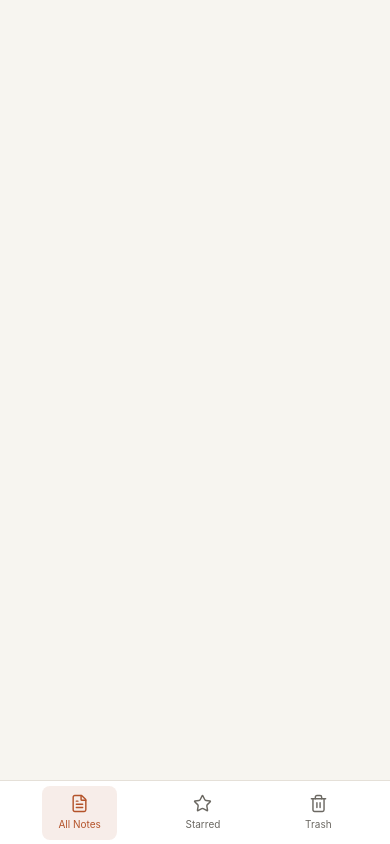
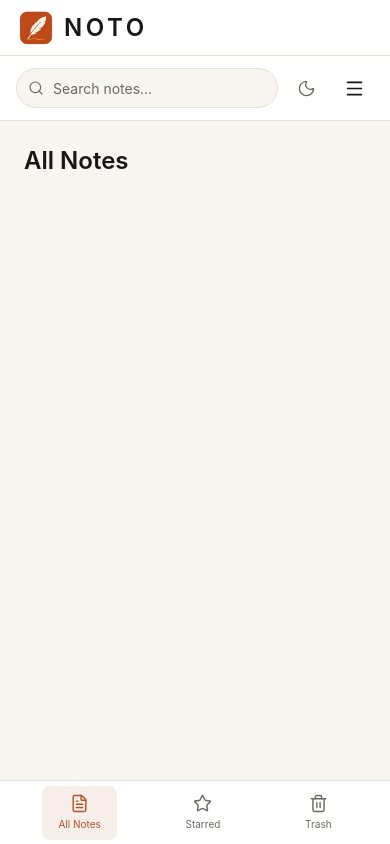
Before and after one commit to 10pshine-cohort-9/cohort-9-mern-7817-wajahat, a React app in the folder frontend/: page /dashboard in a window 390 px wide. Built offline with nearby package versions, Linux system fonts and the light colour scheme; the HTML template or start-up script is replaced by a standard one.

Commit message:
adding responsive topbar

```diff
--- /dev/null
+++ b/frontend/src/components/layout/Topbar.jsx
@@ -0,0 +1,113 @@
+import { Menu, Moon, Search, Sun } from "lucide-react";
+import logo from "../../assets/logo.png";
+import { useTheme } from "../../theme/ThemeContext";
+import { useAuth } from "../../context/AuthContext";
+
+const Topbar = ({ onMenuClick }) => {
+  const { theme, toggleTheme } = useTheme();
+  const { user } = useAuth();
+
+  const userInitial =
+    user?.firstName?.charAt(0)?.toUpperCase() || "?";
+
+  return (
+    <header className="w-full shrink-0 border-b border-(--color-border) bg-(--color-surface)">
+      <div className="hidden h-20 items-center gap-6 px-8 md:flex">
+        {/* Search */}
+        <div className="relative w-full max-w-3xl py-15">
+          <Search
+            size={20}
+            strokeWidth={1.7}
+            className="absolute left-5 top-1/2 -translate-y-1/2 text-(--color-text-secondary) "
+          />
+
+          <input
+            type="text"
+            placeholder="Search notes..."
+            className="h-12 w-full rounded-full border border-(--color-border) bg-(--color-background) pl-13 pr-5 text-base text-(--color-text) outline-none transition placeholder:text-(--color-text-secondary) focus:border-(--color-primary)"
+          />
+        </div>
+
+        {/* Right side */}
+        <div className="ml-auto flex shrink-0 items-center gap-4">
+          {/* Theme */}
+          <button
+            type="button"
+            onClick={toggleTheme}
+            aria-label="Toggle theme"
+            className="flex h-11 w-11 items-center justify-center rounded-full text-(--color-text-secondary) transition hover:bg-(--color-background) hover:text-(--color-text)"
+          >
+            {theme === "dark" ? (
+              <Sun size={20} strokeWidth={1.7} />
+            ) : (
+              <Moon size={20} strokeWidth={1.7} />
+            )}
+          </button>
+
+          {/* User */}
+          <div
+            className="flex h-11 w-11 items-center justify-center rounded-full bg-(--color-primary) text-sm font-semibold text-white"
+            title={`${user?.firstName || ""} ${user?.lastName || ""}`.trim()}
+          >
+            {userInitial}
+          </div>
+        </div>
+      </div>
+
+      <div className="flex flex-col md:hidden">
+        {/* Logo */}
+        <div className="flex h-14 items-center gap-2 border-b border-(--color-border) px-4">
+          <img
+            src={logo}
+            alt="Noto logo"
+            className="h-10 w-10 object-contain"
+          />
+
+          <span className="text-2xl font-semibold tracking-[0.15em] text-(--color-text)">
+            NOTO
+          </span>
+        </div>
+
+        <div className="flex h-14  items-center gap-2 px-4 py-8">
+          {/* Search */}
+          <div className="relative min-w-0 flex-1">
+            <Search
+              size={16}
+              strokeWidth={1.7}
+              className="absolute left-3 top-1/2 -translate-y-1/2 text-(--color-text-secondary)"
+            />
+
+            <input
+              type="text"
+              placeholder="Search notes..."
+              className="h-10 w-full rounded-full border border-(--color-border) bg-(--color-background) pl-9 pr-3 text-sm text-(--color-text) outline-none placeholder:text-(--color-text-secondary) focus:border-(--color-primary)"
+            />
+          </div>
+            {/* settting dark or light theme button */}
+          <button
+            type="button"
+            onClick={toggleTheme}
+            aria-label="Toggle theme"
+            className="flex h-10 w-10 shrink-0 items-center justify-center rounded-xl text-(--color-text-secondary) transition hover:bg-(--color-background) hover:text-(--color-text)"
+          >
+            {theme === "dark" ? (
+              <Sun size={19} strokeWidth={1.7} />
+            ) : (
+              <Moon size={19} strokeWidth={1.7} />
+            )}
+          </button>
+          <button
+            type="button"
+            onClick={onMenuClick}
+            aria-label="Open menu"
+            className="flex h-10 w-10 shrink-0 items-center justify-center rounded-xl text-(--color-text) transition hover:bg-(--color-background)"
+          >
+            <Menu size={21} strokeWidth={1.8} />
+          </button>
+        </div>
+      </div>
+    </header>
+  );
+};
+
+export default Topbar;
--- a/frontend/src/pages/Dashboard.jsx
+++ b/frontend/src/pages/Dashboard.jsx
@@ -1,17 +1,24 @@
-import React from 'react'
-import Navigation from '../components/layout/Navigation';
+import Navigation from "../components/layout/Navigation";
+import Topbar from "../components/layout/Topbar";
 
 const Dashboard = () => {
+  return (
+    <div className="flex min-h-screen w-full bg-(--color-background)">
+      {/* Sidebar */}
+      <Navigation />
 
-  const handleLogout=()=>{
-    console.log('logging out')
-  };
-  return (
-    <div>
-      <Navigation/>
+      {/* Everything after sidebar */}
+      <div className="flex min-w-0 flex-1 flex-col">
+        <Topbar />
+
+        <main className="flex-1 p-6 pb-24 md:pb-6">
+          <h1 className="text-2xl font-semibold text-(--color-text)">
+            All Notes
+          </h1>
+        </main>
+      </div>
     </div>
+  );
+};
 
-  )
-}
-
-export default Dashboard
+export default Dashboard;
```
